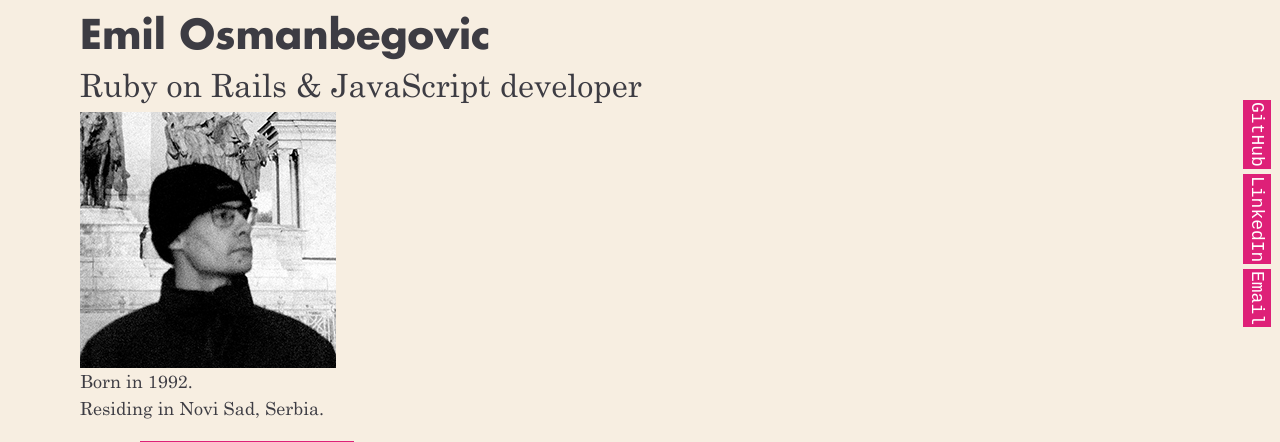
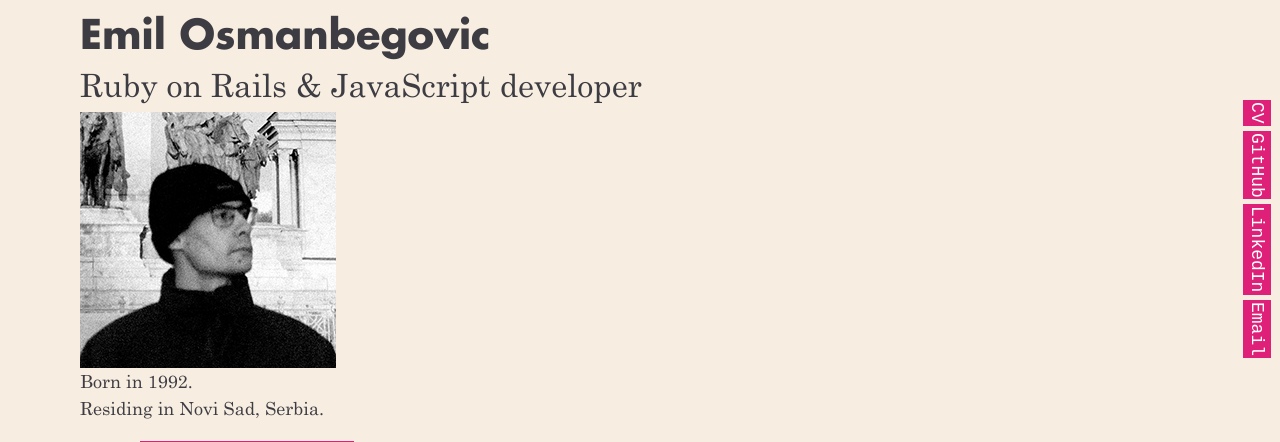
Before and after one commit to emilosmanbegovicmm/emilosman, a Jekyll site: the page built from cv.md, in a window 1280 px wide. Shown: the top 442 px of the page. Built offline with Jekyll 4.4.1, drawn with Linux system fonts in a browser that asks for light colours; our own code applies the rules of GitHub Pages for plain Markdown files.

Commit message:
add cv to nav

```diff
--- a/_includes/nav.html
+++ b/_includes/nav.html
@@ -1,4 +1,5 @@
 <nav>
+  <a href="/cv">CV</a>
   <a href="https://www.github.com/emilosman">GitHub</a>
   <a href="https://www.linkedin.com/in/emil-osmanbegovi%C4%87-357579123/">LinkedIn</a>
   <a href="mailto:hello@emilosman.com">Email</a>
```
